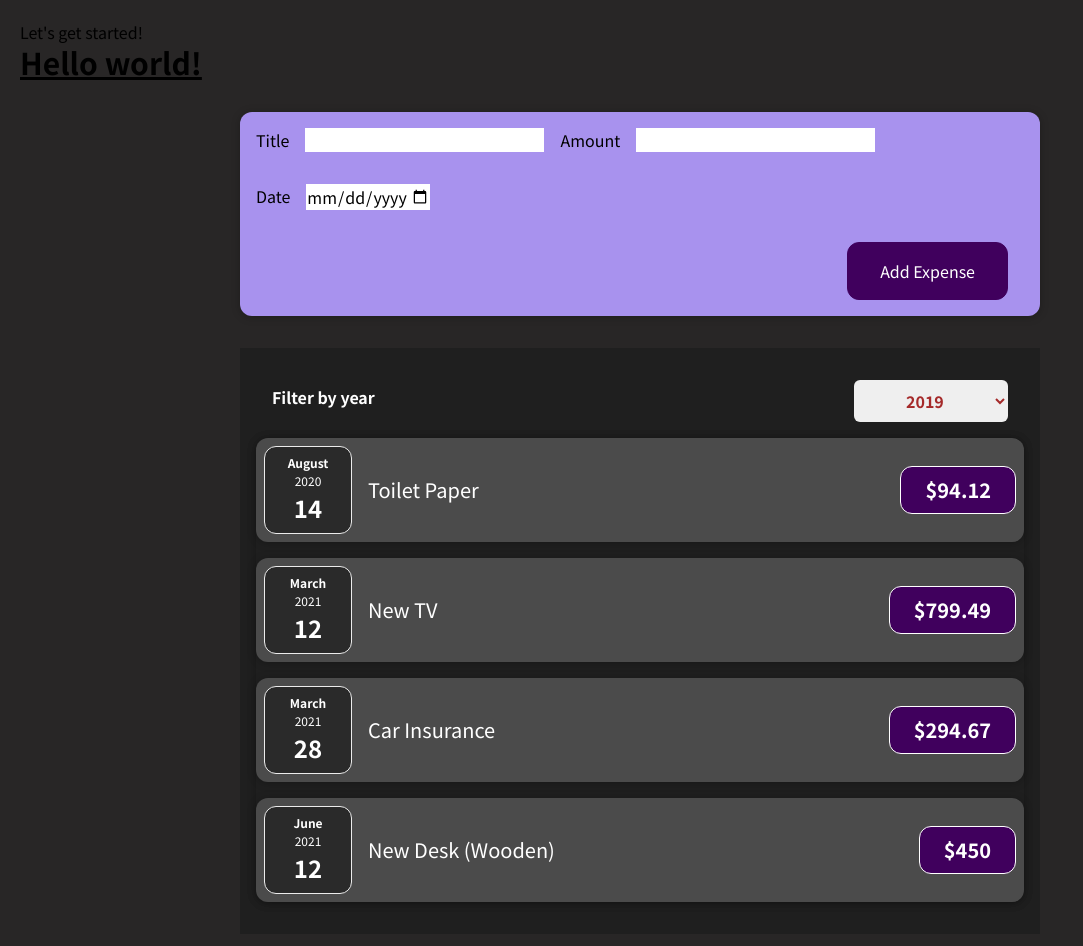
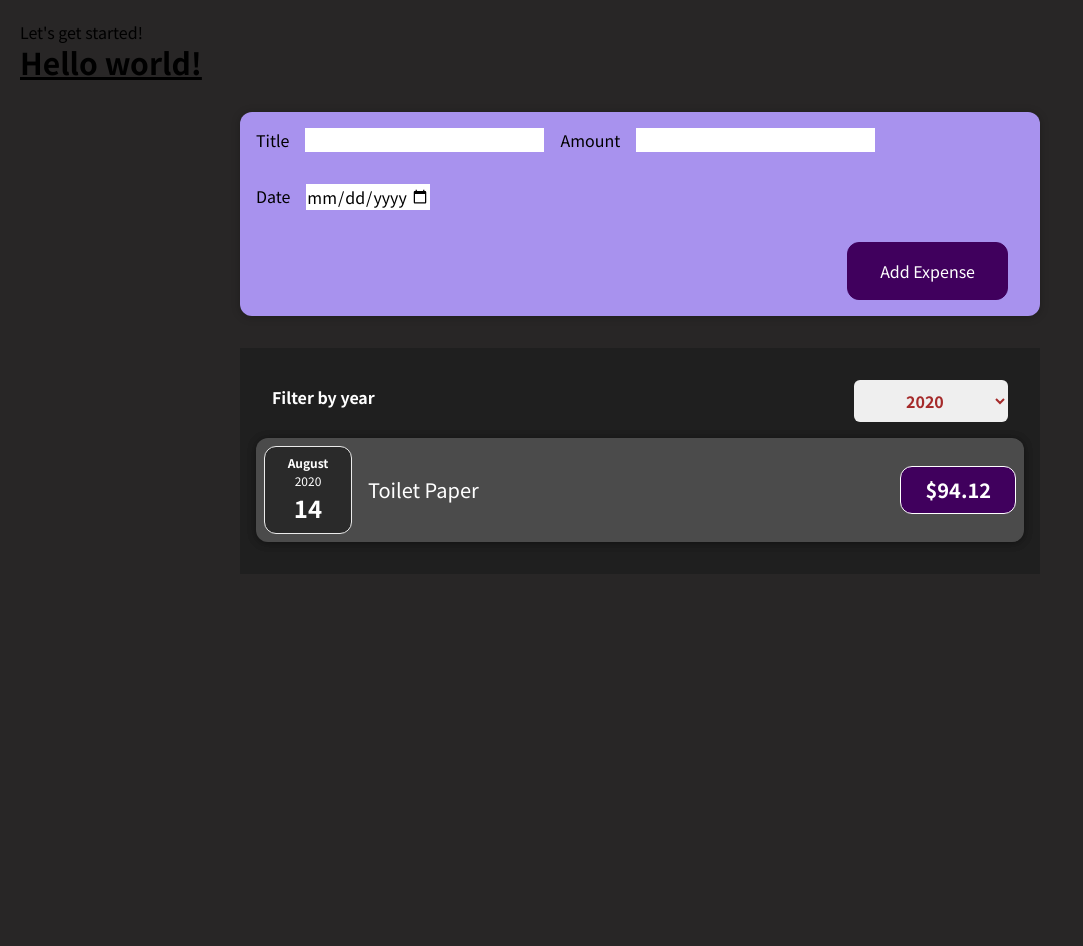
Before and after one commit to Badmonky/Learning, a React (Create React App) app in the folder react/01-starting-setup/: page / in a window 1280 px wide. Shown: the top 946 px of the page, without its empty margins (0-1083 px from the left). After the commit the page ends 800 px from the top, so only its background shows below. Built offline with nearby package versions, Linux system fonts and the light colour scheme.

Commit message:
wiring up the filter

```diff
--- a/react/01-starting-setup/src/components/Expenses/Expenses.js
+++ b/react/01-starting-setup/src/components/Expenses/Expenses.js
@@ -7,22 +7,31 @@ import Card from "../UI/Card";
 import ExpensesFilter from "./ExpensesFilter";
 
 function Expenses(props) {
-  const [expenses, setExpenses] = useState(props.expenses);
-  const [filter, setFilter] = useState('2019');
+  // const [expenses, setExpenses] = useState(props.expenses); // no need for this since expenses will be re-rendered when filter state changes
+  const [filter, setFilter] = useState("2020");
 
   function filterSelectedHandler(year) {
     setFilter(year);
-    console.log(year);
+  }
+
+  let filteredExpenses = props.expenses.filter((expense) => {
+    return expense.date.getFullYear().toString() === filter;
+  });
+
+  let expensesToRender = <p>No expenses for this year.</p>;
+  if (filteredExpenses.length > 0) {
+    expensesToRender = filteredExpenses.map((expense) => {
+      return <ExpenseItem expense={expense} key={expense.id} />;
+    });
   }
 
   return (
     <div className="expenses">
-      <ExpensesFilter filter={filter} onFilterSelected={filterSelectedHandler}/>
-      <Card>
-        {expenses.map((expense, index) => {
-          return <ExpenseItem expense={expense} key={expense}/>;
-        })}
-      </Card>
+      <ExpensesFilter
+        filter={filter}
+        onFilterSelected={filterSelectedHandler}
+      />
+      <Card>{expensesToRender}</Card>
     </div>
   );
 }
```
